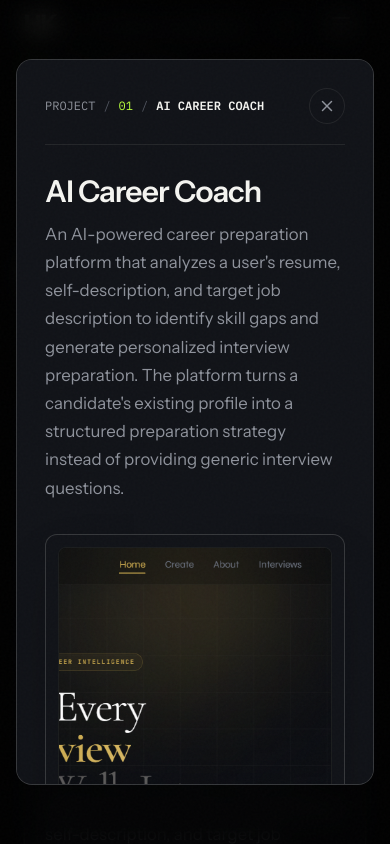
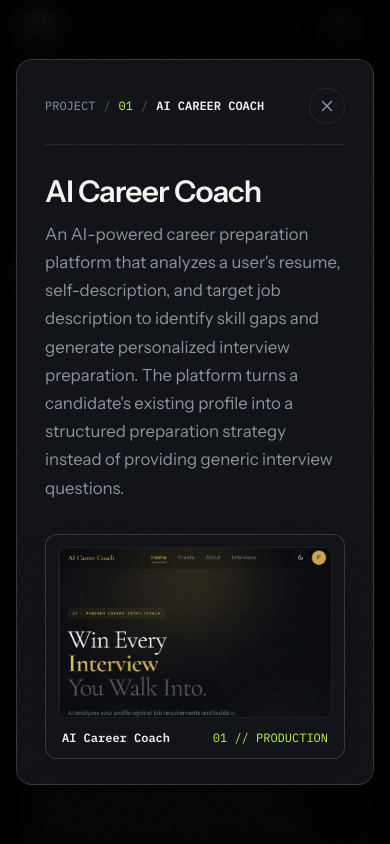
Before and after one commit to hamzaKhan2004/Portfolio, a React (Vite) app: page / in a window 390 px wide. Both pictures are taken after a click on the element "AI Career Coach". Shown: the part 2305-3149 px from the top of the page. Built offline with nearby package versions, Linux system fonts and the light colour scheme.

Commit message:
Updated Project and Project Modal  for small screen Device

```diff
--- a/src/components/Navbar.jsx
+++ b/src/components/Navbar.jsx
@@ -1,19 +1,10 @@
-import React, { useState, useEffect } from "react";
+import React, { useState } from "react";
 import { profile } from "../data/portfolioData";
 import { Sun, Moon, ArrowUpRight, Menu, X } from "lucide-react";
 import MagneticButton from "./MagneticButton";
 
 export default function Navbar({ isDark, onToggleTheme }) {
-  const [scrolled, setScrolled] = useState(false);
   const [mobileMenuOpen, setMobileMenuOpen] = useState(false);
-
-  useEffect(() => {
-    const handleScroll = () => {
-      setScrolled(window.scrollY > 30);
-    };
-    window.addEventListener("scroll", handleScroll, { passive: true });
-    return () => window.removeEventListener("scroll", handleScroll);
-  }, []);
 
   const handleLinkClick = (e, targetId) => {
     e.preventDefault();
@@ -26,12 +17,8 @@ export default function Navbar({ isDark, onToggleTheme }) {
 
   return (
     <header
-      className={`fixed top-0 left-0 right-0 z-50 transition-all duration-300 h-12 ${
-        scrolled
-          ? "bg-[var(--background)]/85 backdrop-blur-md border-b border-[var(--border)]"
-          : "bg-transparent"
-      } `}
-      style={scrolled ? { paddingTop: "16px", paddingBottom: "16px" } : { paddingTop: "24px", paddingBottom: "24px" }}
+      className="fixed top-0 left-0 right-0 z-50 h-12 bg-[var(--background)]/85 backdrop-blur-md border-b border-[var(--border)]"
+      style={{ paddingTop: "16px", paddingBottom: "16px" }}
     >
       <div className="editorial-container h-full flex items-center justify-between">
         {/* Brand Mark - Larger & More Prominent */}
@@ -125,7 +112,7 @@ export default function Navbar({ isDark, onToggleTheme }) {
 
       {/* Minimal Mobile Drawer - Better Spacing */}
       {mobileMenuOpen && (
-        <div className="md:hidden fixed inset-x-0 top-full bg-[var(--background)]/98 border-b border-[var(--border)] backdrop-blur-lg shadow-2xl transition-all" style={{ paddingLeft: "24px", paddingRight: "24px", paddingTop: "48px", paddingBottom: "48px" }}>
+        <div className="md:hidden absolute inset-x-0 top-full bg-[var(--background)]/98 border-b border-[var(--border)] backdrop-blur-lg shadow-2xl transition-all" style={{ paddingLeft: "24px", paddingRight: "24px", paddingTop: "48px", paddingBottom: "48px" }}>
           <nav className="flex flex-col gap-1">
             <a
               href="#about"
--- a/src/components/ProjectModal.jsx
+++ b/src/components/ProjectModal.jsx
@@ -149,33 +149,15 @@ export default function ProjectModal({ project, onClose }) {
 
         {/* Large Screenshot Frame */}
         <div
-          className="rounded-xl overflow-hidden border border-[var(--border-strong)] bg-[var(--surface)] shadow-2xl w-full"
-          style={{
-            padding: "12px",
-            minHeight: "600px",
-            maxHeight: "none",
-          }}
+          className="rounded-xl overflow-hidden border border-[var(--border-strong)] bg-[var(--surface)] shadow-2xl w-full shrink-0"
+          style={{ padding: "12px" }}
         >
           {/* Image Container */}
-          <div
-            className="rounded-lg overflow-hidden border border-[var(--border)] bg-[var(--background)] w-full flex items-center justify-center"
-            style={{
-              minHeight: "100%",
-              maxHeight: "none",
-            }}
-
-          >
+          <div className="relative aspect-[16/10] rounded-lg overflow-hidden border border-[var(--border)] bg-[var(--background)] w-full flex items-center justify-center">
             <img
               src={project.image}
               alt={project.title}
-              className="w-full object-contain"
-              style={{
-                display: "block",
-                width: "100%",
-                height: "500px",
-                maxHeight: "none",
-                objectFit: "cover",
-              }}
+              className="w-full h-full object-cover object-top"
               loading="eager"
             />
           </div>
--- a/src/components/Projects.jsx
+++ b/src/components/Projects.jsx
@@ -154,11 +154,14 @@ export default function Projects({ onSelectProject }) {
                   activeArticleRef.current = e.currentTarget;
                   lastMousePos.current = { x: e.clientX, y: e.clientY };
                 }}
+                onMouseMove={(e) => {
+                  lastMousePos.current = { x: e.clientX, y: e.clientY };
+                  if (hoveredProjectRef.current?.id !== proj.id) {
+                    setHoveredProject(proj);
+                    activeArticleRef.current = e.currentTarget;
+                  }
+                }}
                 onMouseLeave={(e) => {
-                  // Keep preview active if moving into the floating card or another project row
-                  if (followerRef.current && e.relatedTarget && followerRef.current.contains(e.relatedTarget)) {
-                    return;
-                  }
                   if (e.relatedTarget && e.relatedTarget.closest && e.relatedTarget.closest('#work article')) {
                     return;
                   }
@@ -253,7 +256,7 @@ export default function Projects({ onSelectProject }) {
                 className="w-full rounded-2xl border border-[var(--border-strong)] bg-[var(--surface)] shadow-2xl overflow-hidden transition-all duration-300"
                 style={{
                   position: "sticky",
-                  top: `${72 + idx * 8}px`,
+                  top: `${72 + idx * 64}px`,
                   zIndex: idx + 10,
                   marginBottom: idx === projects.length - 1 ? "0px" : "32px",
                   padding: "20px",
@@ -285,17 +288,16 @@ export default function Projects({ onSelectProject }) {
                   </button>
                 </div>
 
-                {/* Complete Project Screenshot Frame (Full image visible, aspect ratio preserved, no crop) */}
+                {/* Project Screenshot Frame (Consistent responsive aspect ratio, full cover, no distortion) */}
                 <div
-                  className="rounded-xl overflow-hidden border border-[var(--border)] bg-[var(--background)] w-full flex items-center justify-center cursor-pointer"
-                  style={{ marginTop: "16px", marginBottom: "16px", minHeight: "180px", maxHeight: "280px" }}
+                  className="relative aspect-[16/10] rounded-xl overflow-hidden border border-[var(--border)] bg-[var(--background)] w-full flex items-center justify-center cursor-pointer"
+                  style={{ marginTop: "16px", marginBottom: "16px" }}
                   onClick={() => onSelectProject(proj)}
                 >
                   <img
                     src={proj.image}
                     alt={proj.title}
-                    className="w-full h-auto object-contain"
-                    style={{ maxHeight: "280px", display: "block" }}
+                    className="w-full h-full object-cover object-top"
                     loading="lazy"
                   />
                 </div>
@@ -354,31 +356,8 @@ export default function Projects({ onSelectProject }) {
       >
         {hoveredProject && (
           <div
-            onClick={(e) => {
-              e.stopPropagation();
-              onSelectProject(hoveredProject);
-              setHoveredProject(null);
-              activeArticleRef.current = null;
-            }}
-            onMouseLeave={(e) => {
-              if (e.relatedTarget && e.relatedTarget.closest && e.relatedTarget.closest('#work article')) {
-                return;
-              }
-              setHoveredProject(null);
-              activeArticleRef.current = null;
-            }}
-            className="w-[340px] rounded-xl overflow-hidden border border-[var(--border-strong)] bg-[var(--surface)] shadow-2xl pointer-events-auto cursor-pointer transition-transform duration-200 hover:scale-[1.02] active:scale-[0.98] select-none group/preview"
+            className="w-[340px] rounded-xl overflow-hidden border border-[var(--border-strong)] bg-[var(--surface)] shadow-2xl pointer-events-none select-none"
             style={{ padding: "12px" }}
-            role="button"
-            tabIndex={0}
-            onKeyDown={(e) => {
-              if (e.key === 'Enter' || e.key === ' ') {
-                e.preventDefault();
-                onSelectProject(hoveredProject);
-                setHoveredProject(null);
-                activeArticleRef.current = null;
-              }
-            }}
           >
             <div className="relative aspect-[16/10] overflow-hidden rounded-lg bg-[var(--background)] pointer-events-none">
               <img
@@ -389,7 +368,7 @@ export default function Projects({ onSelectProject }) {
               />
             </div>
             <div className="flex items-center justify-between font-mono text-xs pointer-events-none" style={{ marginTop: "12px", paddingLeft: "4px", paddingRight: "4px" }}>
-              <span className="text-[var(--foreground)] group-hover/preview:text-[var(--accent)] font-semibold truncate max-w-[200px] transition-colors">
+              <span className="text-[var(--foreground)] font-semibold truncate max-w-[200px]">
                 {hoveredProject.title}
               </span>
               <span className="text-[var(--accent)] shrink-0">
```
